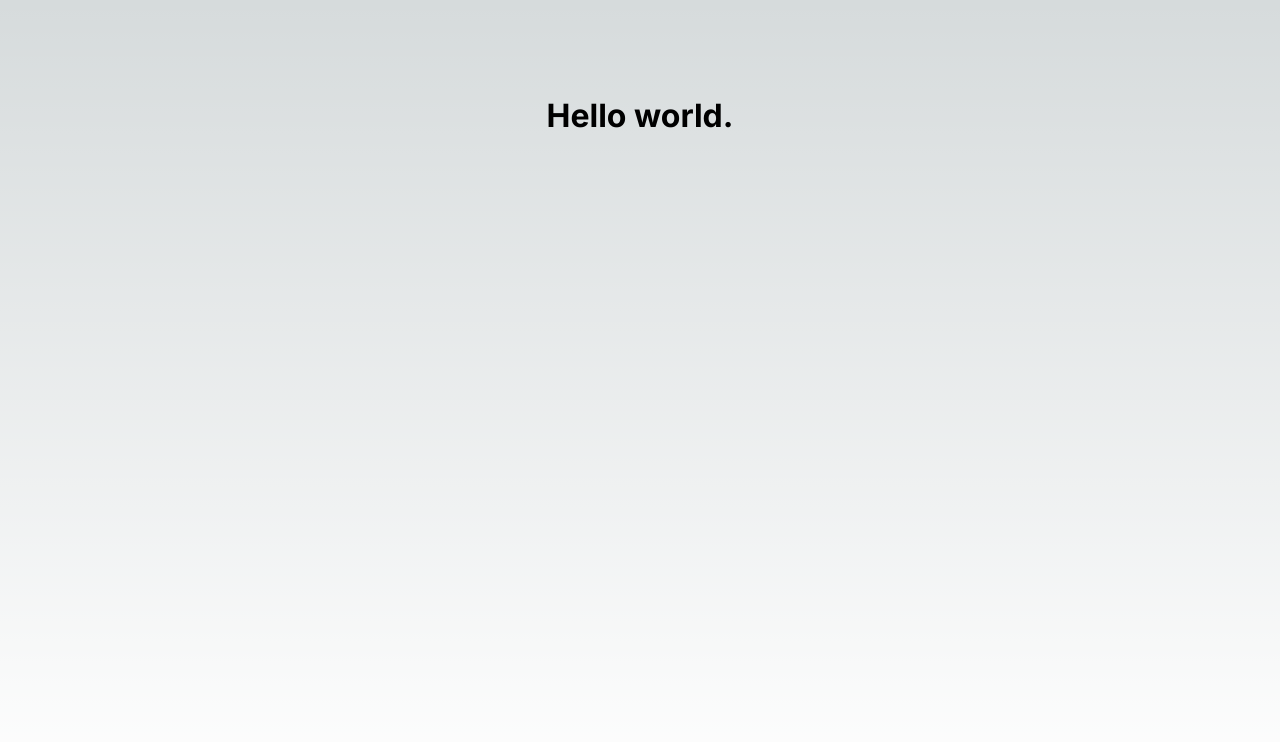
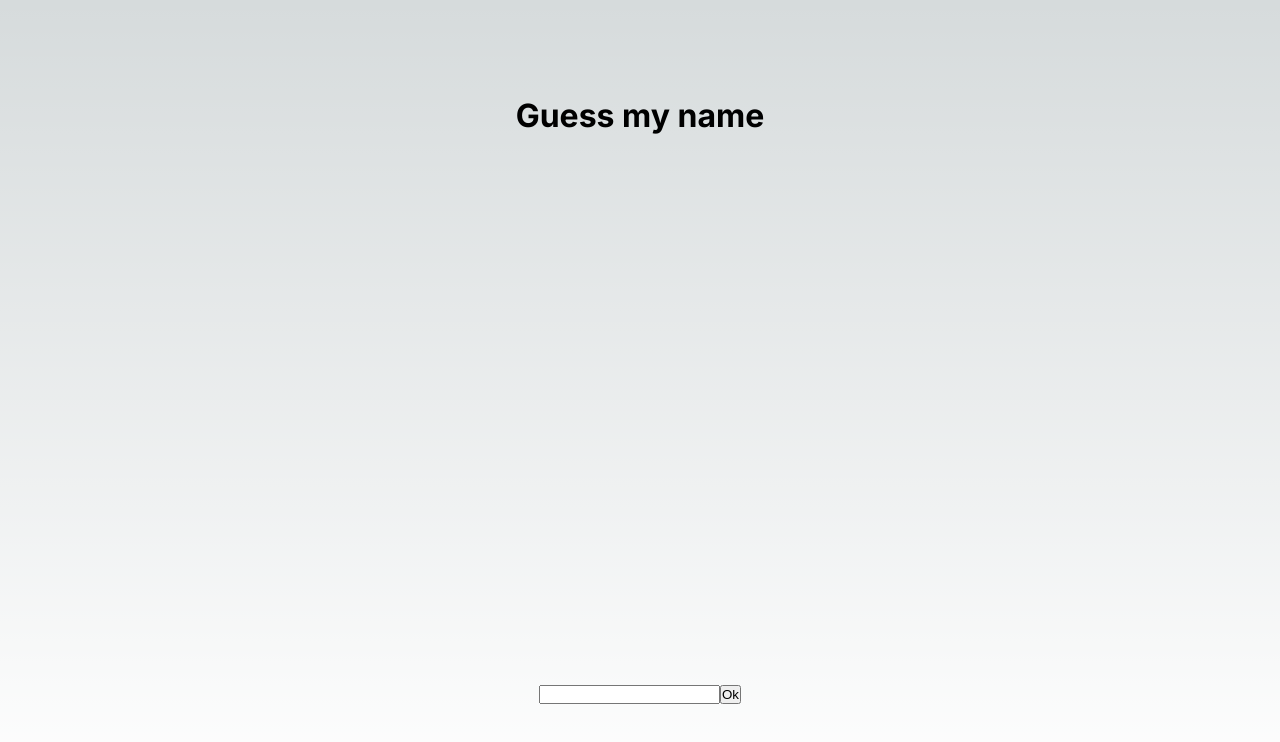
Before and after one commit to LordThi/babybirthgames, a Next.js app: page / in a window 1280 px wide. Shown: the top 742 px of the page. Built offline with nearby package versions, Linux system fonts and the light colour scheme.

Commit message:
:art: POC simple controlled input wth counter

```diff
--- a/app/page.js
+++ b/app/page.js
@@ -1,10 +1,52 @@
+'use client'
+
 import Image from "next/image";
 import styles from "./page.module.css";
+import { useState } from "react";
 
 export default function Home() {
+
+  const [input, setInput ] = useState("");
+  const [nameGuessed, setNameGuessed] = useState(null)
+  const [isSubmitted, setIsSubmitted ] = useState(false);
+  const [count, setCount] = useState(0)
+
+  const babyName = "Oui"
+
+  const handleChange = (event) => {
+    setInput(event.target.value);
+  }
+
+  const submitForm = (event) => {
+    event.preventDefault();
+    setIsSubmitted(true);
+    setNameGuessed(input);
+    setCount(count+1);
+  }
   return (
     <main className={styles.main}>
-      <h1>Hello world.</h1>
+      <h1>Guess my name</h1>
+        <form onSubmit={submitForm}>
+          <input type="text" name="input" onChange={handleChange}/>
+          <button>Ok</button>
+          {
+            isSubmitted ?
+            <>
+              <p>
+                L'input dit :&nbsp;
+                {nameGuessed}
+              </p>
+              <p>
+                {
+                  nameGuessed === babyName ? "Yes papa" : "C'est un prank?"
+                }
+              </p>
+
+                <p>Nombre d&apos;essais: {count}</p>
+            </>
+            : null
+          }
+        </form>
     </main>
   );
 }
```
